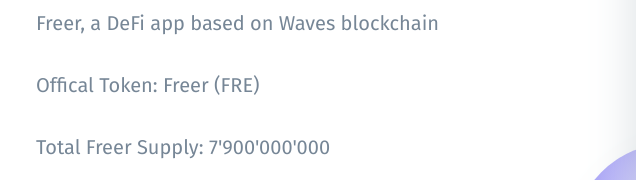
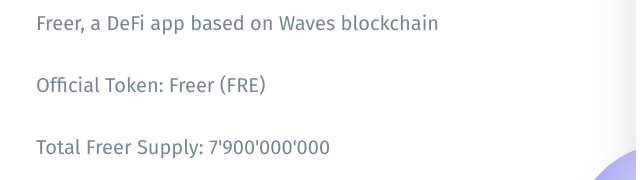
Before and after one commit to andychain/freer, a plain HTML site: page index.html in a window 1280 px wide. Shown: the part 352-532 px from the top of the page, 64-704 px from the left. Drawn offline with nearby package versions, Linux system fonts and the light colour scheme.

Commit message:
update index

```diff
--- a/index.html
+++ b/index.html
@@ -52,7 +52,7 @@
                             <div class="container-sm">
                                 <h1 class="hero-title h2-mobile mt-0 is-revealing">Freer, The DeFi For the People</h1>
                                 <p class="hero-paragraph is-revealing">Freer, a DeFi app based on Waves blockchain</p>
-                                <p class="hero-paragraph is-revealing">Offical Token: Freer (FRE)</p>
+                                <p class="hero-paragraph is-revealing">Official Token: Freer (FRE)</p>
                                 <p class="hero-paragraph is-revealing">Total Freer Supply: 7'900'000'000</p>
                                 <p class="hero-paragraph is-revealing">Freer Asset ID on Waves network: DfaE4iEfcN9vd3ScuHz3wBypEyX1oEEAoB5mKg7HVvq3</p>
                                 <p class="hero-paragraph is-revealing">Freer DeFi app is under construction, stay tuned, the best is yet to come!</p>
```
